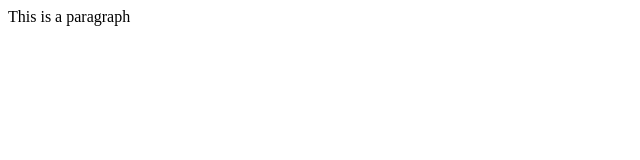
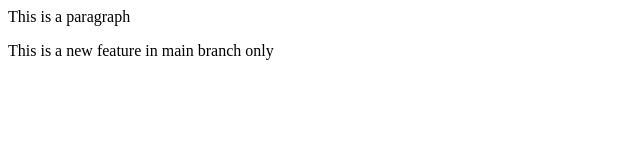
Before and after one commit to deveshattri/localRepo, a plain HTML site: page index.html in a window 1280 px wide. Shown: the whole page, without its empty margins (0-640 px from the left). Drawn offline with Linux system fonts and the light colour scheme.

Commit message:
new feature for main

```diff
--- a/index.html
+++ b/index.html
@@ -1 +1,2 @@
 <p>This is a paragraph</p>
+<p>This is a new feature in main branch only</p>
```
